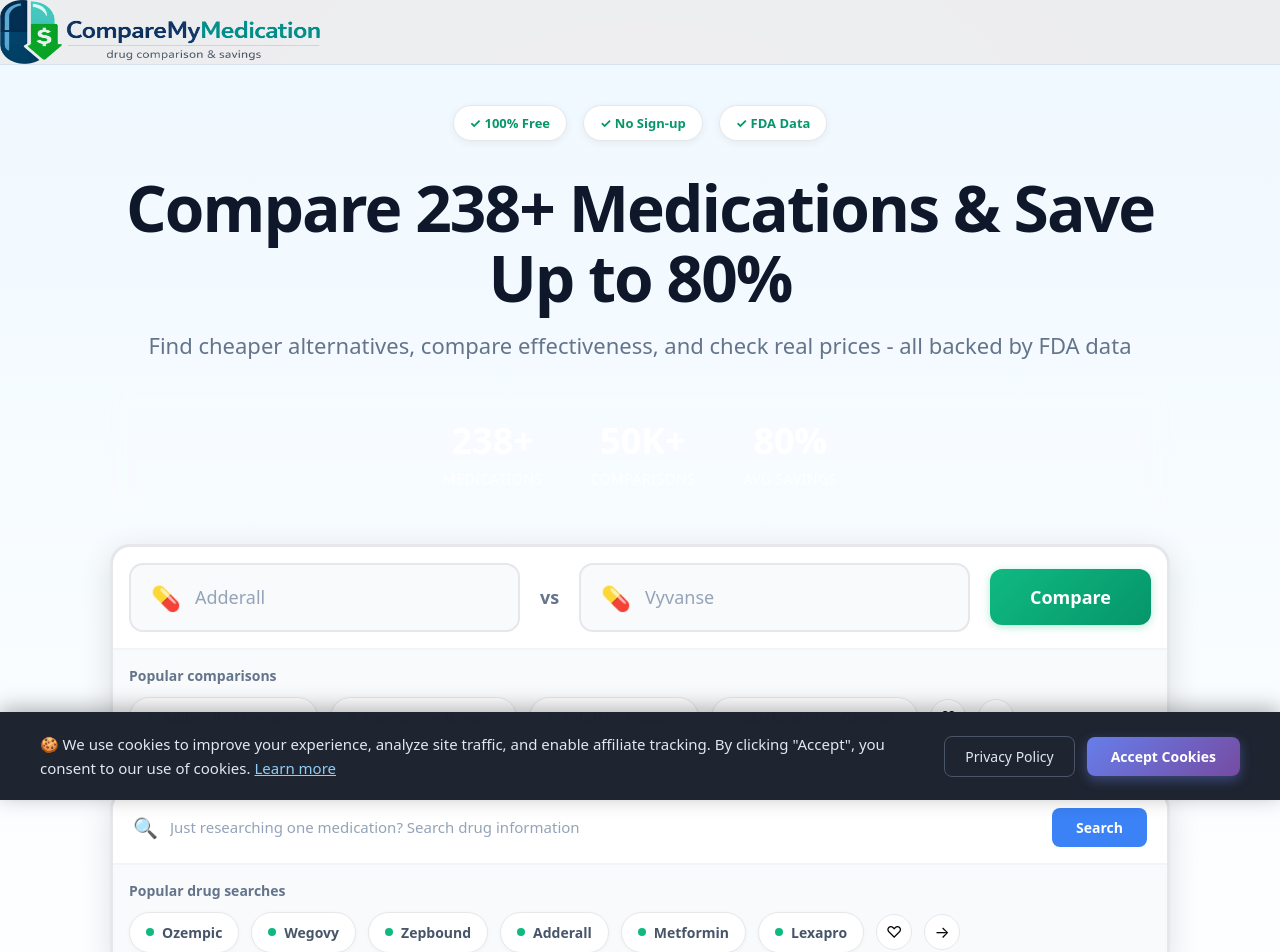
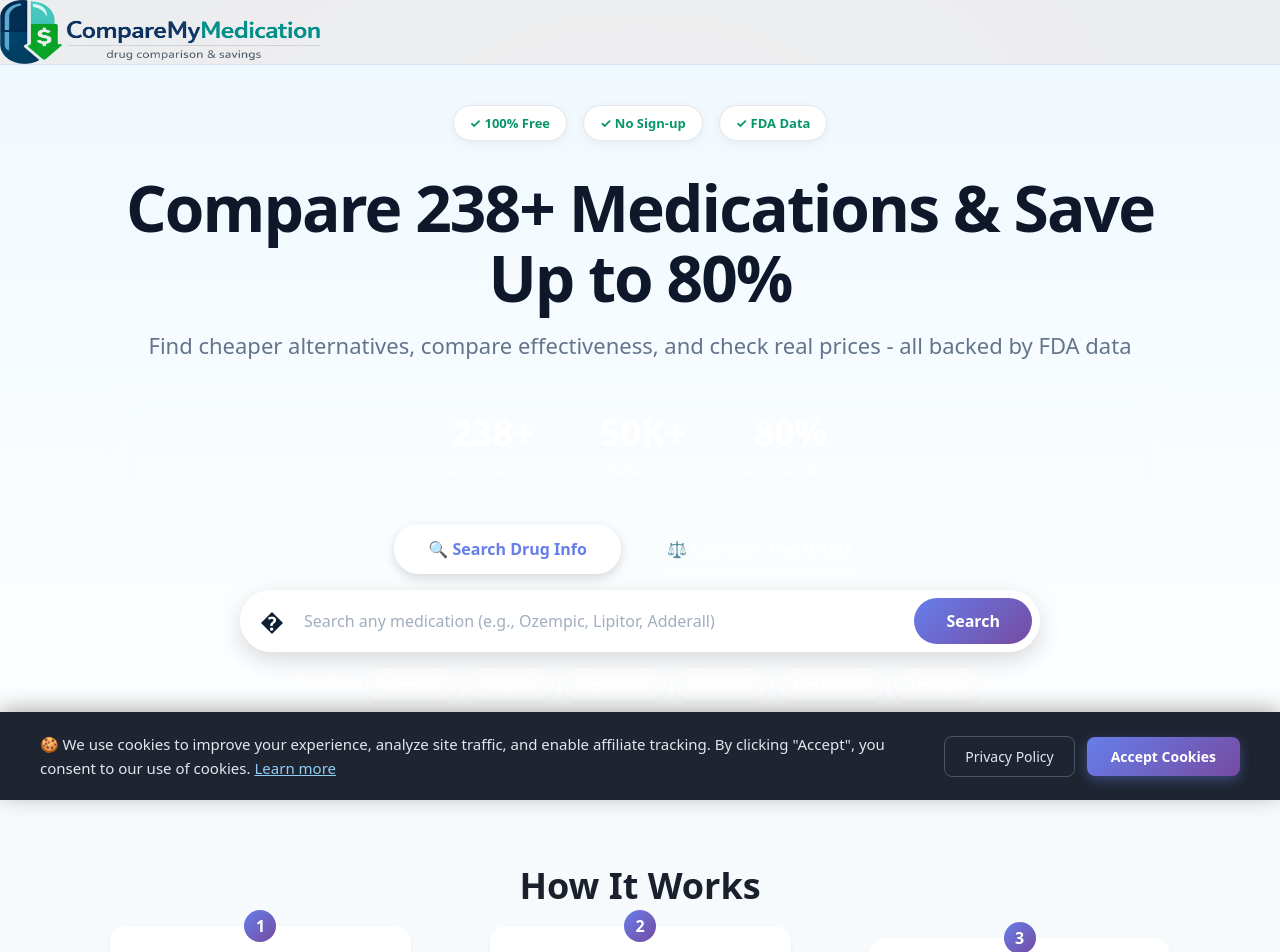
Before and after one commit to marty22dyer/CompareMyMedication, a Next.js app: page / in a window 1280 px wide. Shown: the top 952 px of the page. Built offline with nearby package versions, Linux system fonts and the light colour scheme.

Commit message:
Redesign search bars with tab interface - single drug search now primary, reduced spacing, better UX

```diff
--- a/app/homepage-styles.css
+++ b/app/homepage-styles.css
@@ -5,11 +5,154 @@
   display: flex;
   justify-content: center;
   gap: 48px;
-  margin: 32px 0;
+  margin: 24px 0 20px 0;
   padding: 24px;
   background: rgba(255, 255, 255, 0.1);
   border-radius: 12px;
   backdrop-filter: blur(10px);
+}
+
+/* Search Tabs */
+.home-search-tabs {
+  display: flex;
+  justify-content: center;
+  gap: 12px;
+  margin: 20px 0 16px 0;
+}
+
+.home-search-tab {
+  padding: 12px 32px;
+  font-size: 16px;
+  font-weight: 600;
+  border: 2px solid rgba(255, 255, 255, 0.3);
+  background: rgba(255, 255, 255, 0.1);
+  color: white;
+  border-radius: 50px;
+  cursor: pointer;
+  transition: all 0.3s;
+  backdrop-filter: blur(10px);
+}
+
+.home-search-tab:hover {
+  background: rgba(255, 255, 255, 0.2);
+  border-color: rgba(255, 255, 255, 0.5);
+  transform: translateY(-2px);
+}
+
+.home-search-tab.active {
+  background: white;
+  color: #667eea;
+  border-color: white;
+  box-shadow: 0 4px 12px rgba(0, 0, 0, 0.15);
+}
+
+/* Primary Search Container */
+.home-search-container {
+  margin-top: 16px;
+}
+
+.home-primary-search {
+  display: flex;
+  align-items: center;
+  gap: 12px;
+  background: white;
+  padding: 8px 8px 8px 20px;
+  border-radius: 50px;
+  box-shadow: 0 8px 24px rgba(0, 0, 0, 0.15);
+  max-width: 800px;
+  margin: 0 auto;
+  position: relative;
+}
+
+.home-search-icon {
+  font-size: 24px;
+  flex-shrink: 0;
+}
+
+.home-search-input-primary {
+  flex: 1;
+  border: none;
+  outline: none;
+  font-size: 16px;
+  padding: 12px 8px;
+  background: transparent;
+}
+
+.home-search-input-primary::placeholder {
+  color: #a0aec0;
+}
+
+.home-search-btn-primary {
+  padding: 12px 32px;
+  background: linear-gradient(135deg, #667eea 0%, #764ba2 100%);
+  color: white;
+  border: none;
+  border-radius: 50px;
+  font-size: 16px;
+  font-weight: 600;
+  cursor: pointer;
+  transition: all 0.3s;
+  flex-shrink: 0;
+}
+
+.home-search-btn-primary:hover {
+  transform: scale(1.05);
+  box-shadow: 0 4px 12px rgba(102, 126, 234, 0.4);
+}
+
+.home-autocomplete-primary {
+  position: absolute;
+  top: 100%;
+  left: 0;
+  right: 0;
+  background: white;
+  border-radius: 12px;
+  box-shadow: 0 8px 24px rgba(0, 0, 0, 0.15);
+  margin-top: 8px;
+  z-index: 1000;
+  max-height: 300px;
+  overflow-y: auto;
+}
+
+/* Popular Searches */
+.home-popular-searches {
+  display: flex;
+  align-items: center;
+  justify-content: center;
+  gap: 12px;
+  margin-top: 16px;
+  flex-wrap: wrap;
+}
+
+.home-popular-label {
+  font-size: 14px;
+  color: rgba(255, 255, 255, 0.9);
+  font-weight: 500;
+}
+
+.home-popular-pills {
+  display: flex;
+  gap: 8px;
+  flex-wrap: wrap;
+  justify-content: center;
+}
+
+.home-pill {
+  padding: 6px 16px;
+  background: rgba(255, 255, 255, 0.15);
+  color: white;
+  border-radius: 20px;
+  font-size: 14px;
+  text-decoration: none;
+  transition: all 0.3s;
+  border: 1px solid rgba(255, 255, 255, 0.2);
+  backdrop-filter: blur(10px);
+}
+
+.home-pill:hover {
+  background: rgba(255, 255, 255, 0.25);
+  transform: translateY(-2px);
+  box-shadow: 0 4px 8px rgba(0, 0, 0, 0.1);
 }
 
 .home-stat {
--- a/app/page.tsx
+++ b/app/page.tsx
@@ -96,6 +96,7 @@ export default function Home() {
   const [drugA, setDrugA] = useState("");
   const [drugB, setDrugB] = useState("");
   const [singleDrug, setSingleDrug] = useState("");
+  const [searchMode, setSearchMode] = useState<'single' | 'compare'>('single');
 
   const [suggestionsA, setSuggestionsA] = useState<string[]>([]);
   const [suggestionsB, setSuggestionsB] = useState<string[]>([]);
@@ -225,13 +226,74 @@ export default function Home() {
               </div>
             </div>
 
-            {/* Comparison Tool */}
-            <div className="home-compare-tool-container">
+            {/* Search Tabs */}
+            <div className="home-search-tabs">
+              <button
+                className={`home-search-tab ${searchMode === 'single' ? 'active' : ''}`}
+                onClick={() => setSearchMode('single')}
+              >
+                🔍 Search Drug Info
+              </button>
+              <button
+                className={`home-search-tab ${searchMode === 'compare' ? 'active' : ''}`}
+                onClick={() => setSearchMode('compare')}
+              >
+                ⚖️ Compare Two Drugs
+              </button>
+            </div>
+
+            {/* Single Drug Search (Default/Primary) */}
+            {searchMode === 'single' && (
+              <div className="home-search-container">
+                <form onSubmit={handleSingleSearch} className="home-primary-search" ref={inputSingleRef}>
+                  <span className="home-search-icon">�</span>
+                  <input
+                    type="text"
+                    placeholder="Search any medication (e.g., Ozempic, Lipitor, Adderall)"
+                    value={singleDrug}
+                    onChange={(e) => handleSingleDrugChange(e.target.value)}
+                    className="home-search-input-primary"
+                    autoComplete="off"
+                  />
+                  {showSuggestionsSingle && suggestionsSingle.length > 0 && (
+                    <div className="home-autocomplete home-autocomplete-primary">
+                      {suggestionsSingle.map((drug) => (
+                        <div
+                          key={drug}
+                          className="home-autocomplete-item"
+                          onClick={() => selectSingleDrug(drug)}
+                        >
+                          💊 {drug}
+                        </div>
+                      ))}
+                    </div>
+                  )}
+                  <button type="submit" className="home-search-btn-primary">Search</button>
+                </form>
+
+                {/* Popular Drug Searches */}
+                <div className="home-popular-searches">
+                  <span className="home-popular-label">Popular:</span>
+                  <div className="home-popular-pills">
+                    <a href="/drug/ozempic" className="home-pill">Ozempic</a>
+                    <a href="/drug/wegovy" className="home-pill">Wegovy</a>
+                    <a href="/drug/zepbound" className="home-pill">Zepbound</a>
+                    <a href="/drug/adderall" className="home-pill">Adderall</a>
+                    <a href="/drug/metformin" className="home-pill">Metformin</a>
+                    <a href="/drug/lexapro" className="home-pill">Lexapro</a>
+                  </div>
+                </div>
+              </div>
+            )}
+
+            {/* Comparison Tool (Secondary) */}
+            {searchMode === 'compare' && (
+              <div className="home-compare-tool-container">
               <form onSubmit={handleCompare} className="home-compare-tool">
                 <div className="home-compare-inputs">
                   <div className="home-drug-input-wrapper" ref={inputARef}>
                     <div className="home-drug-input">
-                      <span className="home-drug-icon">💊</span>
+                      <span className="home-drug-icon">�</span>
                       <input
                         type="text"
                         placeholder="Adderall"
@@ -288,103 +350,18 @@ export default function Home() {
                 </button>
               </form>
 
-              {/* Popular Comparisons - Inside Tool */}
-              <div className="home-popular-inside">
-                <span className="home-popular-label">Popular comparisons</span>
+              {/* Popular Comparisons */}
+              <div className="home-popular-searches">
+                <span className="home-popular-label">Popular:</span>
                 <div className="home-popular-pills">
-                  <a href="/compare/adderall-vs-vyvanse" className="home-pill">
-                    <span className="home-pill-dot"></span>
-                    Adderall vs Vyvanse
-                  </a>
-                  <a href="/compare/ozempic-vs-wegovy" className="home-pill">
-                    <span className="home-pill-dot"></span>
-                    Ozempic vs Wegovy
-                  </a>
-                  <a href="/compare/zoloft-vs-lexapro" className="home-pill">
-                    <span className="home-pill-dot"></span>
-                    Zoloft vs Lexapro
-                  </a>
-                  <a href="/compare/metformin-vs-ozempic" className="home-pill">
-                    <span className="home-pill-dot"></span>
-                    Metformin vs Ozempic
-                  </a>
-                  <button className="home-pill-nav">♡</button>
-                  <button className="home-pill-nav">→</button>
+                  <a href="/compare/adderall-vs-vyvanse" className="home-pill">Adderall vs Vyvanse</a>
+                  <a href="/compare/ozempic-vs-wegovy" className="home-pill">Ozempic vs Wegovy</a>
+                  <a href="/compare/zoloft-vs-lexapro" className="home-pill">Zoloft vs Lexapro</a>
+                  <a href="/compare/metformin-vs-ozempic" className="home-pill">Metformin vs Ozempic</a>
                 </div>
               </div>
             </div>
-
-            {/* Single Drug Search */}
-            <div className="home-single-search-container">
-              <form onSubmit={handleSingleSearch} className="home-single-search" ref={inputSingleRef}>
-                <span className="home-search-icon">🔍</span>
-                <input
-                  type="text"
-                  placeholder="Just researching one medication? Search drug information"
-                  value={singleDrug}
-                  onChange={(e) => handleSingleDrugChange(e.target.value)}
-                  className="home-search-input"
-                  autoComplete="off"
-                  style={{
-                    flex: 1,
-                    width: '100%',
-                    border: 'none',
-                    outline: 'none',
-                    boxShadow: 'none',
-                    background: 'transparent',
-                    padding: 0,
-                    margin: 0
-                  }}
-                />
-                {showSuggestionsSingle && suggestionsSingle.length > 0 && (
-                  <div className="home-autocomplete home-autocomplete-single">
-                    {suggestionsSingle.map((drug) => (
-                      <div
-                        key={drug}
-                        className="home-autocomplete-item"
-                        onClick={() => selectSingleDrug(drug)}
-                      >
-                        💊 {drug}
-                      </div>
-                    ))}
-                  </div>
-                )}
-                <button type="submit" className="home-search-btn">Search</button>
-              </form>
-
-              {/* Popular Drug Searches - Inside Search */}
-              <div className="home-popular-drugs">
-                <span className="home-popular-label">Popular drug searches</span>
-                <div className="home-popular-pills">
-                  <a href="/drug/ozempic" className="home-pill">
-                    <span className="home-pill-dot"></span>
-                    Ozempic
-                  </a>
-                  <a href="/drug/wegovy" className="home-pill">
-                    <span className="home-pill-dot"></span>
-                    Wegovy
-                  </a>
-                  <a href="/drug/zepbound" className="home-pill">
-                    <span className="home-pill-dot"></span>
-                    Zepbound
-                  </a>
-                  <a href="/drug/adderall" className="home-pill">
-                    <span className="home-pill-dot"></span>
-                    Adderall
-                  </a>
-                  <a href="/drug/metformin" className="home-pill">
-                    <span className="home-pill-dot"></span>
-                    Metformin
-                  </a>
-                  <a href="/drug/lexapro" className="home-pill">
-                    <span className="home-pill-dot"></span>
-                    Lexapro
-                  </a>
-                  <button className="home-pill-nav">♡</button>
-                  <button className="home-pill-nav">→</button>
-                </div>
-              </div>
-            </div>
+            )}
           </div>
         </section>
 
```
